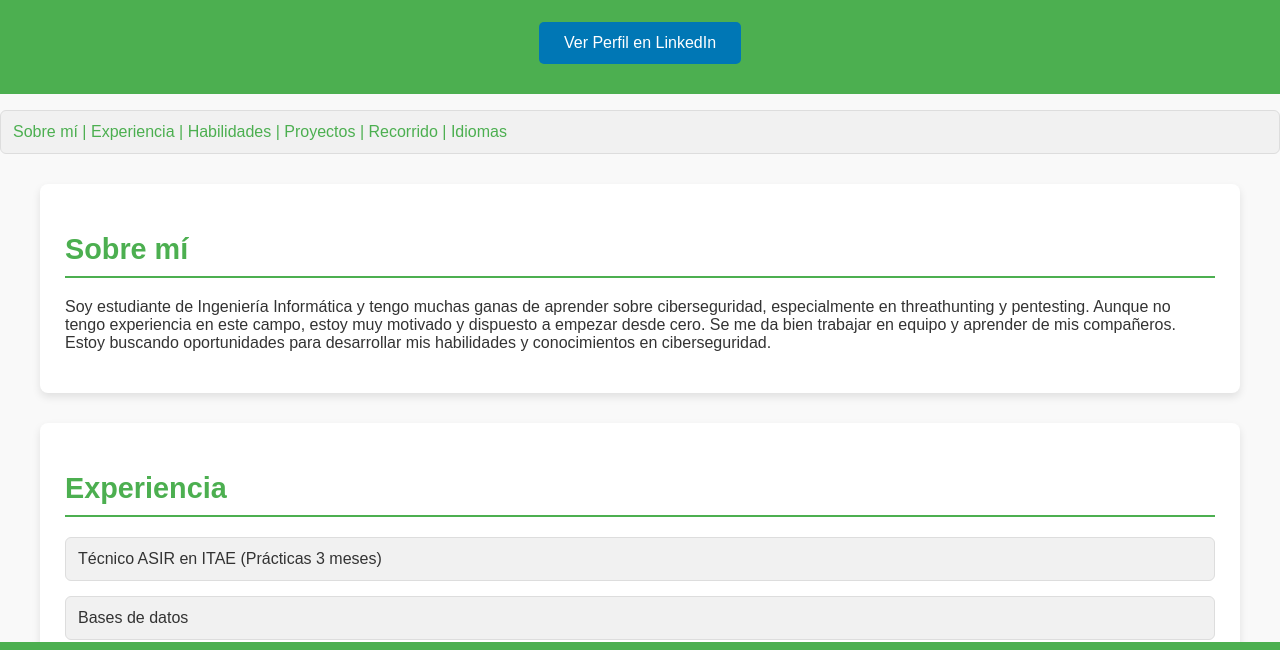
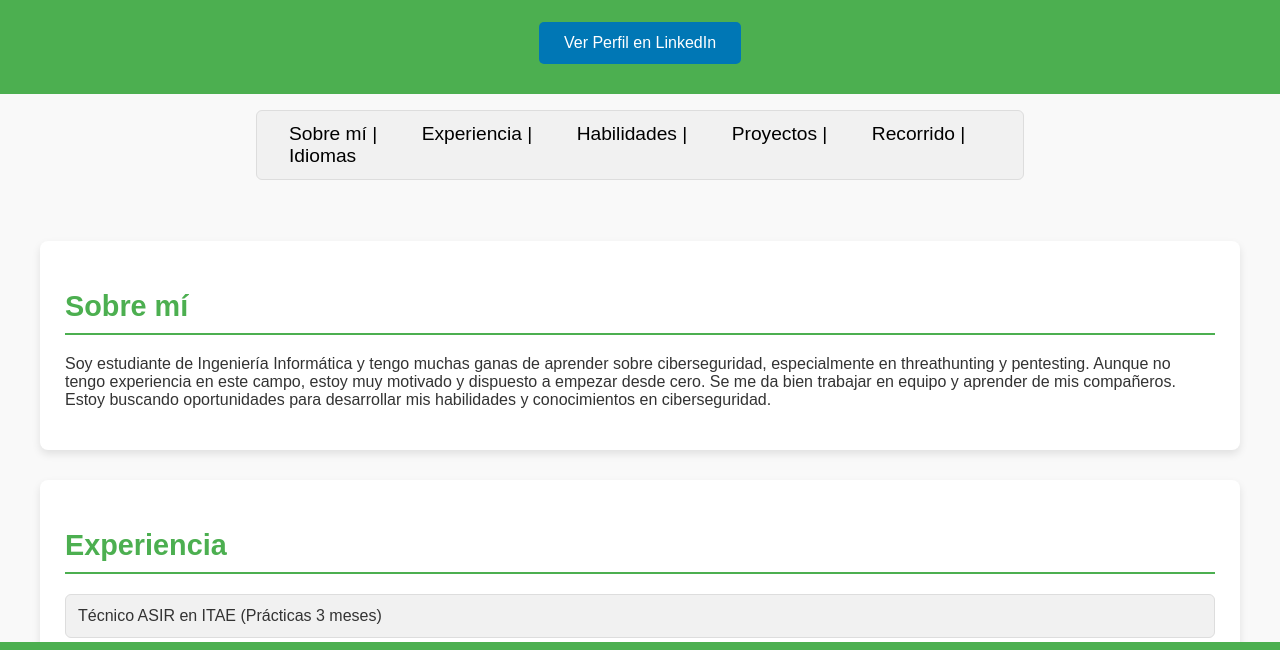
Before and after one commit to manu222/manu222.github.io, a plain HTML site: page index.html in a window 1280 px wide. Shown: the part 110-760 px from the top of the page. Drawn offline with Linux system fonts and the light colour scheme; a script that the page names is missing.

Commit message:
Update styles.css

```diff
--- a/styles.css
+++ b/styles.css
@@ -1,4 +1,3 @@
-/* Estilos generales del cuerpo */
 body {
     font-family: 'Arial', sans-serif;
     color: #333;
@@ -12,6 +11,22 @@ header {
     color: #fff;
     padding: 30px 0;
     text-align: center;
+}
+
+nav {
+    display: flex;
+    justify-content: center;
+    align-items: center;
+    padding: 0 20%;
+    margin: 0 auto;
+}
+
+nav a {
+    color: #000000;
+    text-decoration: none;
+    font-size: 1.2em;
+    margin: 0 20px;
+    transition: color 0.3s;
 }
 
 header .container {
```
